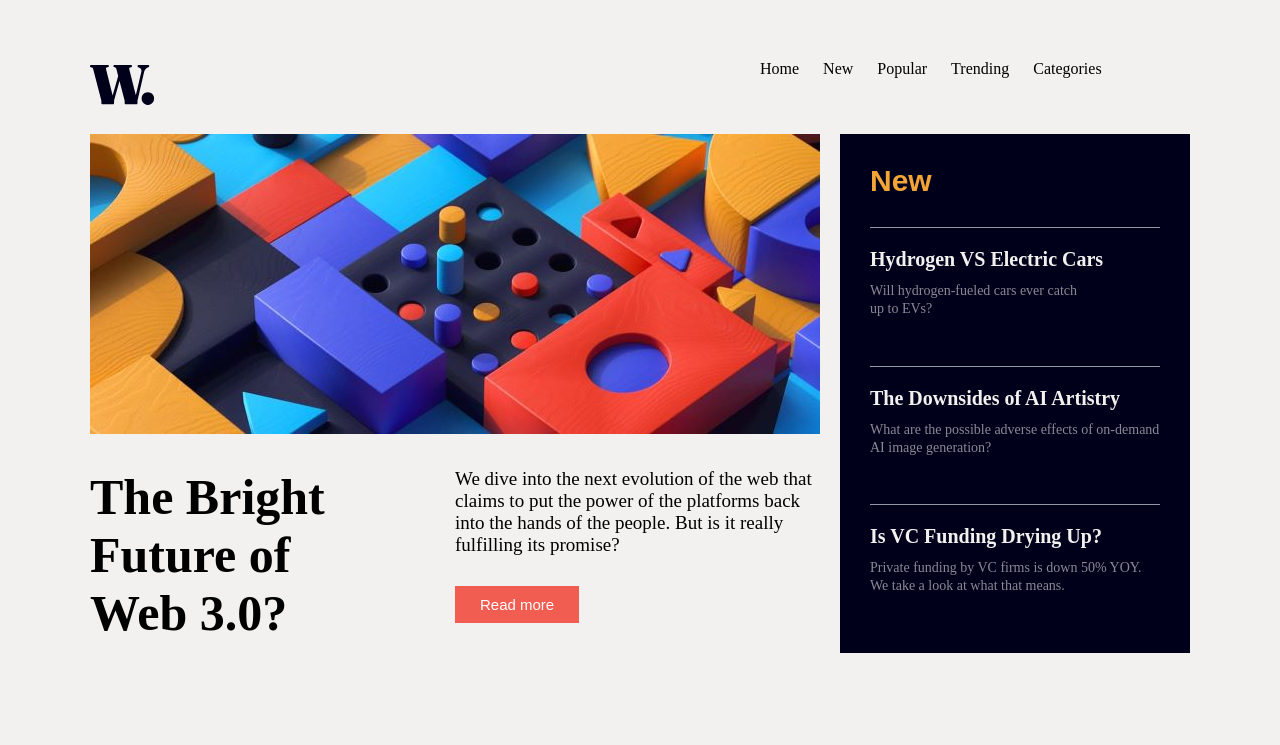
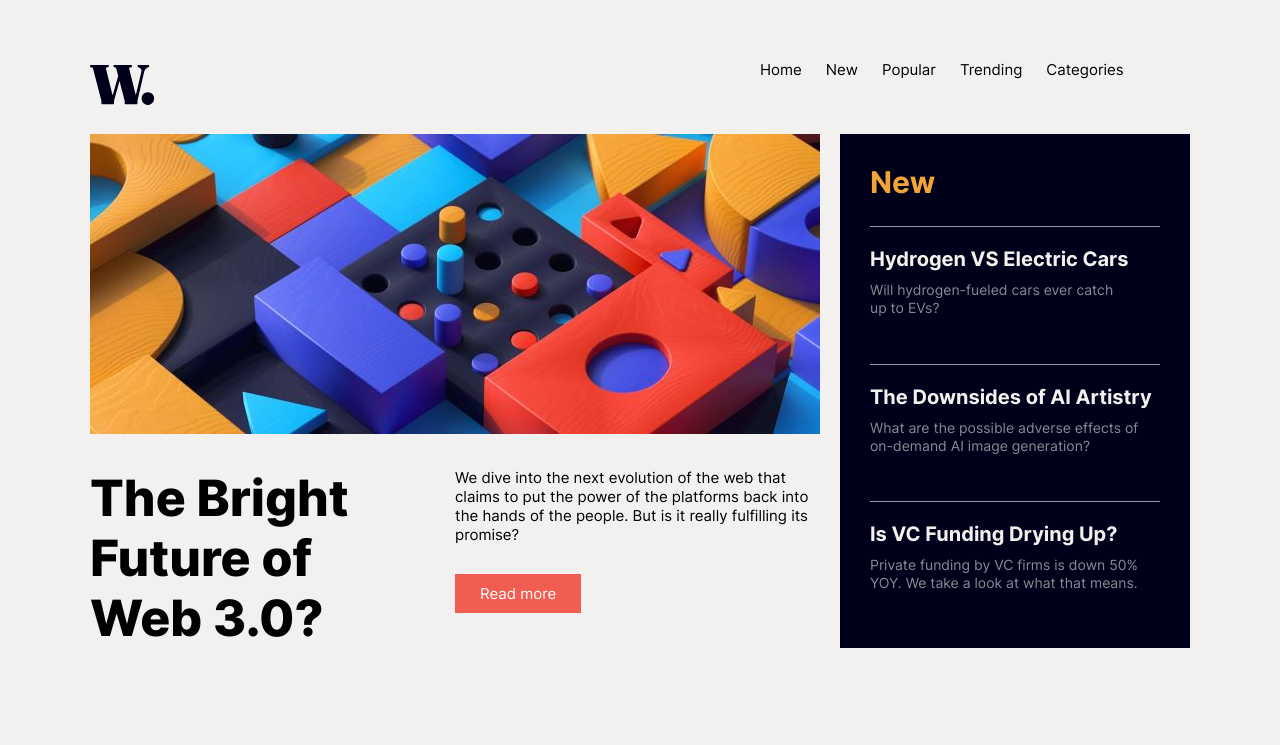
Before and after one commit to Rorawi/news-homepage, a plain HTML site: page index.html in a window 1280 px wide. Shown: the top 745 px of the page. Drawn offline with Linux system fonts and the light colour scheme.

Commit message:
added fonts

```diff
--- a/index.html
+++ b/index.html
@@ -35,7 +35,7 @@
     </div>
     <div class="main-div">
      <div class="main-div1">
-      <img src="./assets/images/image-web-3-desktop1.jpg" alt="" class="img">
+      <img src="./assets/images/image-web-3-desktop1.jpg" alt="">
       <div class="main-div1-section">
         <div class="bold-text">
           The Bright <br/>Future of<br/> Web 3.0?
--- a/style.css
+++ b/style.css
@@ -1,3 +1,31 @@
+/* @import url('https://fonts.googleapis.com/css2?family=Inter:wght@800&display=swap'); */
+@import url('https://fonts.googleapis.com/css2?family=Inter&display=swap');
+
+@font-face {
+
+    font-family: ExtraBoldInter;
+
+    src: url(./assets/fonts/static/Inter-ExtraBold.ttf);
+    }
+@font-face {
+    font-family: BoldInter;
+
+    src: url(./assets/fonts/static/Inter-Bold.ttf);
+
+}
+@font-face {
+    font-family: RegularInter;
+
+    src: url(./assets/fonts/static/Inter-Regular.ttf);
+
+}
+@font-face {
+    font-family: VariableInter;
+
+    src: url(./assets/fonts/static/Inter-VariableFont_slnt\,wght.ttf);
+
+}
+
 * {
     margin: 0;
     padding: 0;
@@ -27,6 +55,8 @@ body {
     margin: 5px 10px;
     color: black;
     text-decoration: none;
+    font-size: 15px;
+    font-family: RegularInter;
 }
 
 .nav-items a:hover {
@@ -59,12 +89,13 @@ body {
 
 .main-div1-section .bold-text {
     font-size: 50px;
-    font-weight: 700;
+    font-weight: 1000;
+    font-family: ExtraBoldInter;
 }
 
 .main-div1-section .other-text {
-    font-size: 19px;
-    font-weight: 300;
+    font-size: 15px;
+    font-family: RegularInter;
 }
 
 .main-div1-section .other-text button {
@@ -72,6 +103,7 @@ body {
     background-color: #F15D51;
     margin: 30px 0;
     font-size: 15px;
+    font-family: RegularInter;
     color: white;
     border: 0;
     cursor: pointer;
@@ -87,11 +119,6 @@ body {
     color: #F2F1EF;
     padding: 10px 30px;
     display: grid;
-    /* grid-template-rows: repeat(4,5); */
-
-    /* display: grid;
-    grid-template-columns: 6fr 4fr;
-    place-content: center; */
 }
 
 .main-div2 div {
@@ -106,7 +133,7 @@ body {
 .main-div2 .topic h1{
     color: #F3A436;
     font-size: 30px;
-    font-family: sans-serif;
+    font-family: BoldInter;
     border: 0;
     margin: 10px 0 -20px 0;
 
@@ -115,6 +142,7 @@ body {
 .main-div2 h1 {
     font-size: 20px;
     margin: 10px 0;
+    font-family: BoldInter;
     cursor: pointer;
 }
 
@@ -126,7 +154,7 @@ body {
 .main-div2 span {
     font-size: 14px;
     color: rgba(255, 255, 255, 0.539);
-    font-weight: 500;
+    font-family: RegularInter;
 }
 
 .last-div {
@@ -149,13 +177,17 @@ body {
 
 .last-text .number {
     color: rgba(128, 128, 128, 0.5);
-    font-weight: 600;
-    font-size: 25px;
-    font-family: cursive;
+    font-weight: 300;
+    font-size: 20px;
+    font-family: VariableInter;
 }
 
 .last-text h4 {
-    font-weight: 800;
+    font-family: BoldInter;
+}
+
+.last-text p {
+    font-family: RegularInter;
 }
 
 /* .last-div-img {
@@ -169,7 +201,6 @@ body {
      /* width: 300px; */
      padding: 20px;
      margin: 80px 20px;
-     font-size: 15px;
  }
 
 .attribution a {
```
Also changed, not shown: assets/fonts/static/Inter-VariableFont_slnt,wght.ttf (added), assets/fonts/static/OFL.txt (added), assets/fonts/static/README.txt (added), assets/fonts/static/static/Inter-Black.ttf (added), assets/fonts/static/static/Inter-Bold.ttf (added), assets/fonts/static/static/Inter-ExtraBold.ttf (added), assets/fonts/static/static/Inter-ExtraLight.ttf (added), assets/fonts/static/static/Inter-Light.ttf (added), assets/fonts/static/static/Inter-Medium.ttf (added), assets/fonts/static/static/Inter-Regular.ttf (added), assets/fonts/static/static/Inter-SemiBold.ttf (added), assets/fonts/static/static/Inter-Thin.ttf (added).
